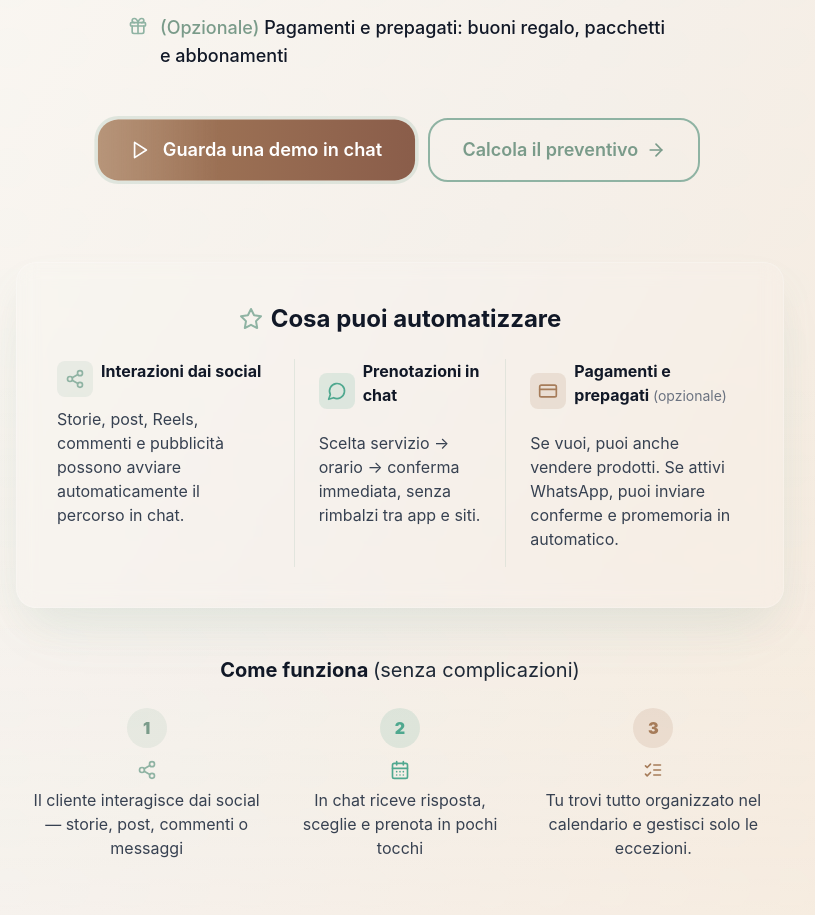
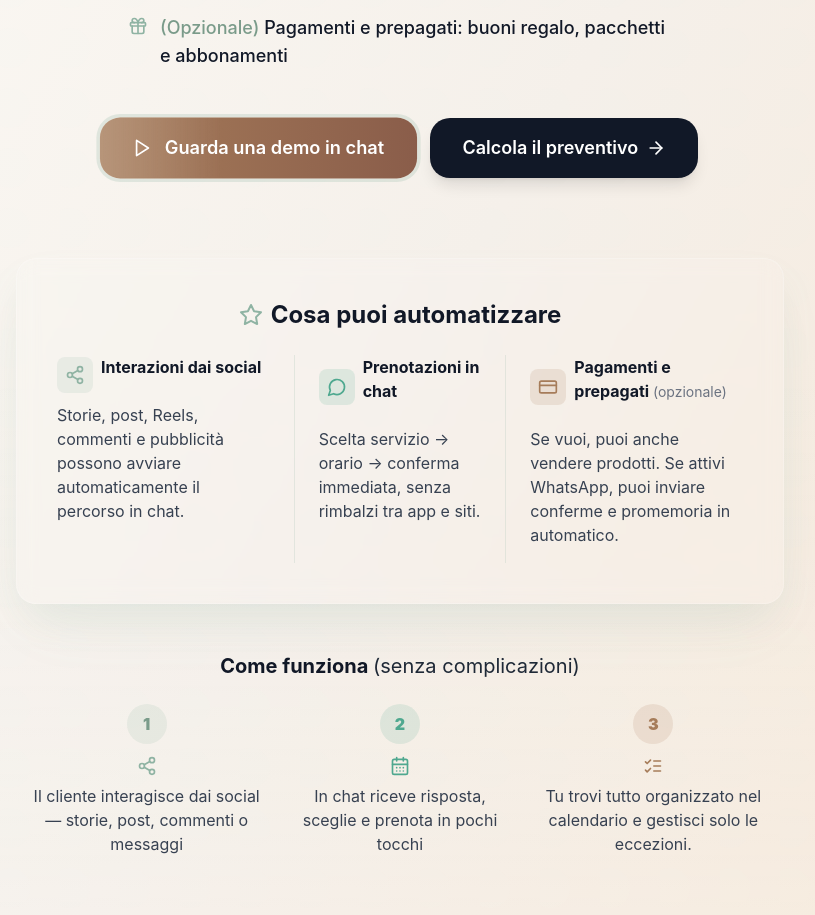
Before and after one commit to ronza99/SocialFlow-Wellness, a React (Vite) app: page / in a window 1280 px wide. Shown: the part 846-1761 px from the top of the page, without its empty margins (240-1055 px from the left). Built offline with nearby package versions, Linux system fonts and the light colour scheme.

Commit message:
Updated Hero.tsx

```diff
--- a/src/components/Hero.tsx
+++ b/src/components/Hero.tsx
@@ -93,7 +93,7 @@ const Hero = () => {
             </button>
             <button
               onClick={scrollToPricing}
-              className="w-full sm:w-auto border-2 border-sage-green text-sage-green-dark font-semibold text-base sm:text-lg px-8 py-4 rounded-wellness hover:bg-sage-green/10 transition-all duration-200 flex items-center justify-center gap-2 group"
+              className="w-full sm:w-auto bg-gray-900 text-white font-semibold text-base sm:text-lg px-8 py-4 rounded-wellness hover:bg-gray-800 active:bg-gray-700 transition-all duration-200 flex items-center justify-center gap-2 group shadow-lg"
             >
               Calcola il preventivo
               <ArrowRight className="w-5 h-5 group-hover:translate-x-1 transition-transform duration-200" />
```
